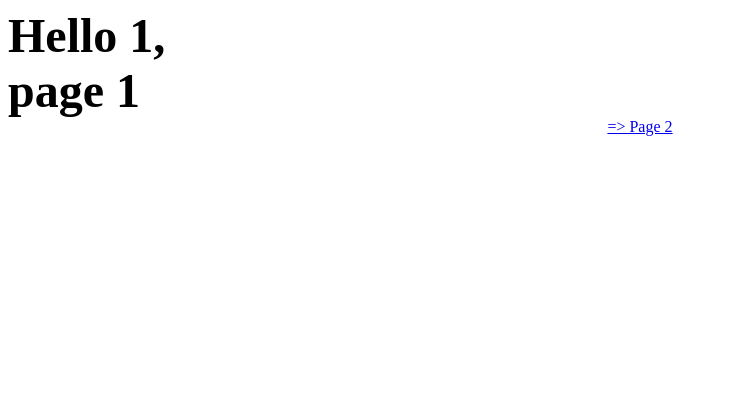
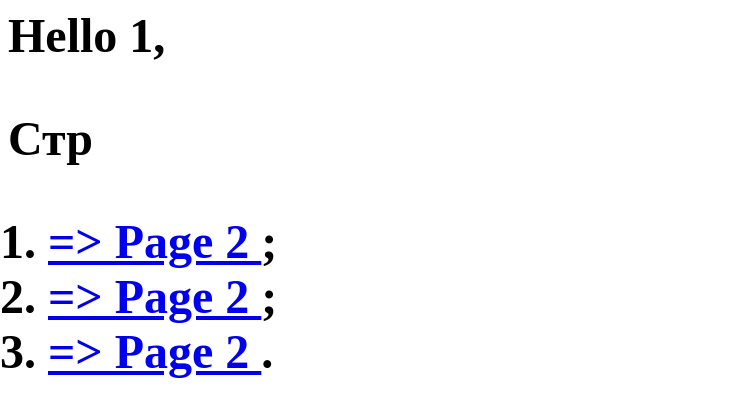
Before and after one commit to moise1993/moise1993.github.io, a plain HTML site: page Page1.html in a window 1280 px wide. Shown: the whole page, without its empty margins (0-734 px from the left). Drawn offline with Linux system fonts and the light colour scheme.

Commit message:
page1.html

```diff
--- a/Page1.html
+++ b/Page1.html
@@ -5,12 +5,15 @@
 <title> Page 1</title>
  </head>
  Hello 1, <br>
-page 1
+
+  <p><strong>Стр</strong></p>
+  <ol>
+    <li><a href= "page2.html">  => Page 2 </a>;</li>
+    <li><a href= "page3.html">  => Page 2 </a>;</li>
+    <li><a href= "page4.html">  => Page 2 </a>.</li>
+  </ol>
 
  </b>
 
- <center>
-
-   <a href= "page2.html">  => Page 2 </a>
  </body>
 </html>
```
